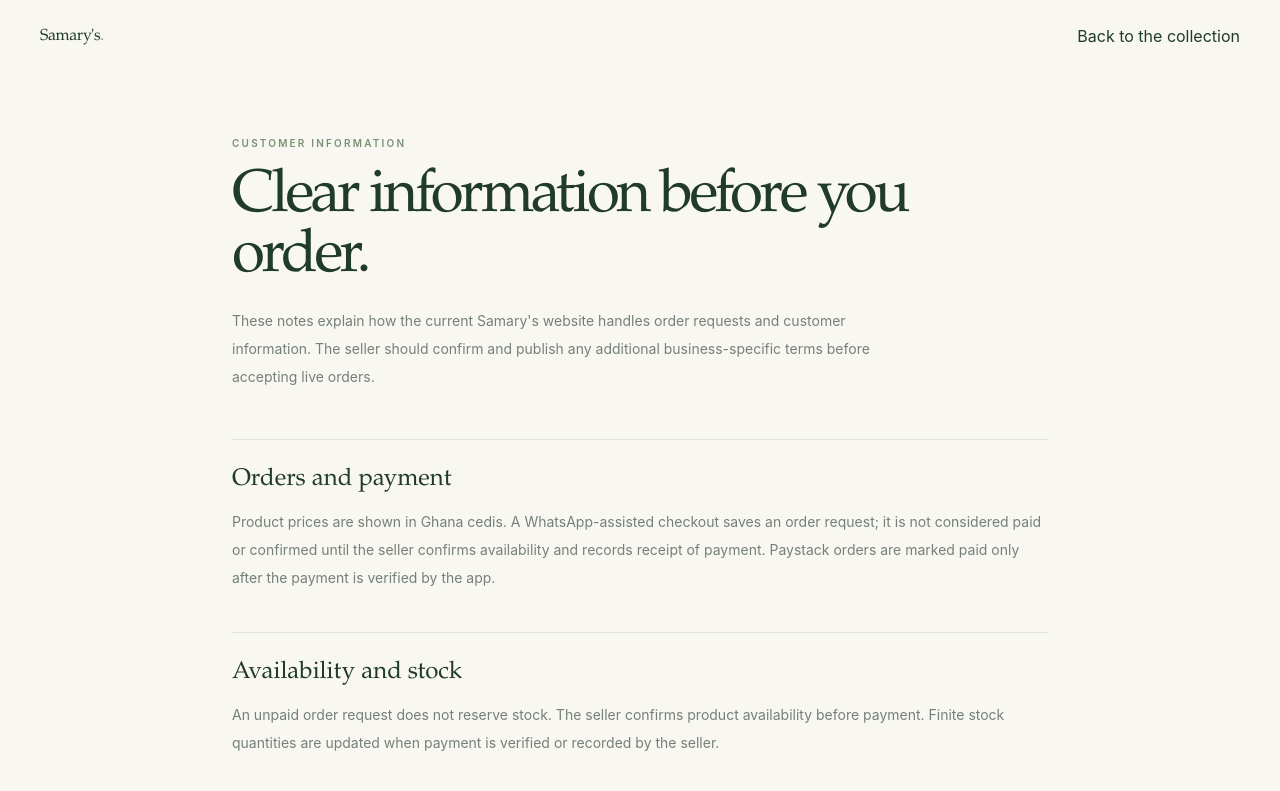
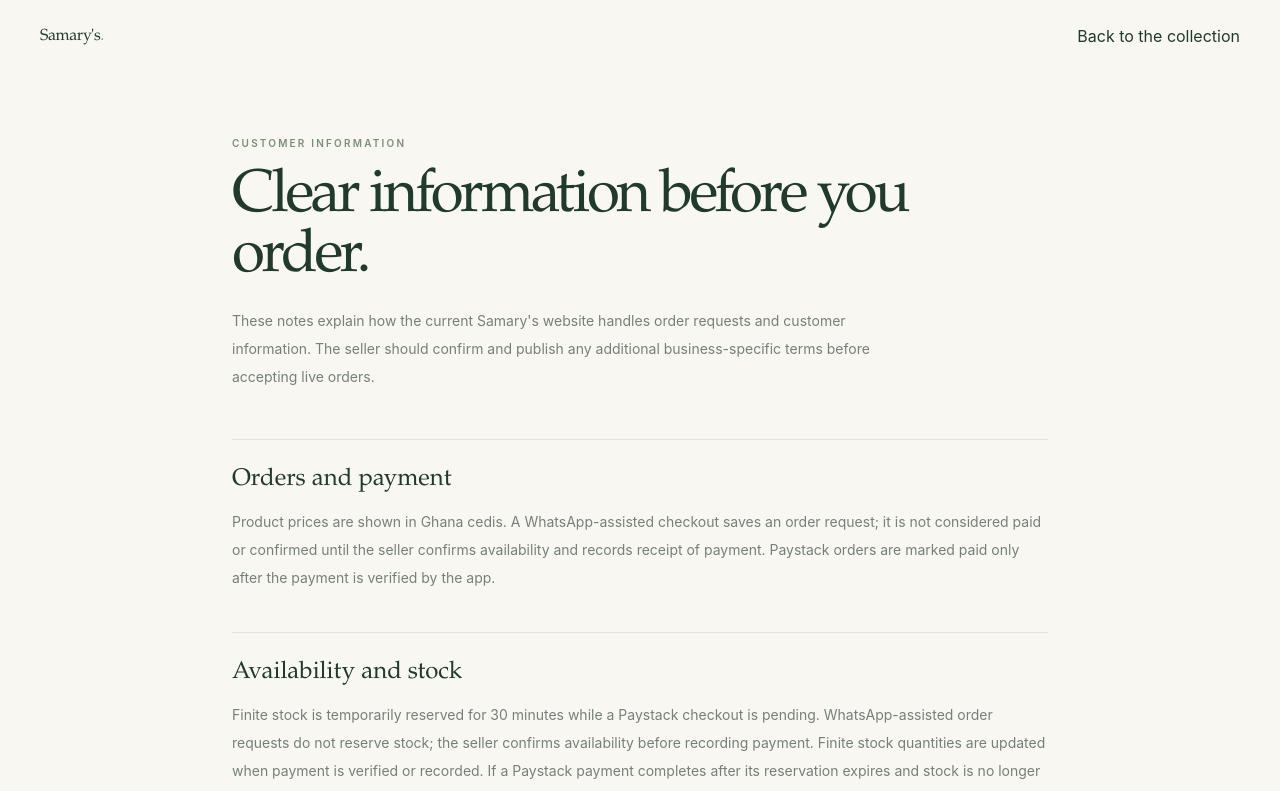
Before and after one commit to richard-mante/samarys, a Next.js app: page /policies in a window 1280 px wide. Shown: the top 791 px of the page. Built offline with nearby package versions, Linux system fonts and the light colour scheme; no server answers; the database is empty.

Commit message:
Explain online stock reservations and expiry

```diff
--- a/src/app/policies/page.tsx
+++ b/src/app/policies/page.tsx
@@ -29,7 +29,7 @@ export default async function PoliciesPage() {
         </section>
         <section className="border-t border-[#dfe5dc] pt-6">
           <h2 className="font-serif text-2xl text-[#203a2b]">Availability and stock</h2>
-          <p className="mt-3 text-sm leading-7 text-[#758078]">An unpaid order request does not reserve stock. The seller confirms product availability before payment. Finite stock quantities are updated when payment is verified or recorded by the seller.</p>
+          <p className="mt-3 text-sm leading-7 text-[#758078]">Finite stock is temporarily reserved for 30 minutes while a Paystack checkout is pending. WhatsApp-assisted order requests do not reserve stock; the seller confirms availability before recording payment. Finite stock quantities are updated when payment is verified or recorded. If a Paystack payment completes after its reservation expires and stock is no longer available, the order may be cancelled and the seller will review the payment and any required refund.</p>
         </section>
         <section className="border-t border-[#dfe5dc] pt-6">
           <h2 className="font-serif text-2xl text-[#203a2b]">Delivery</h2>
```
